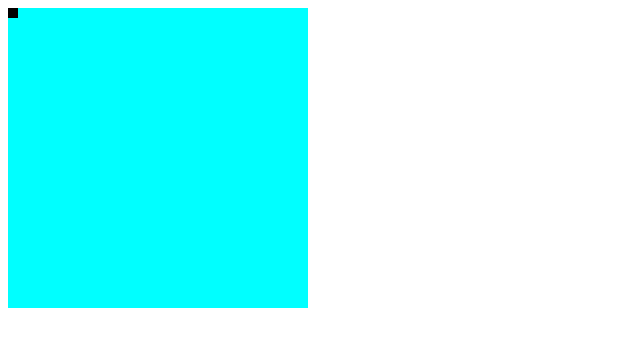
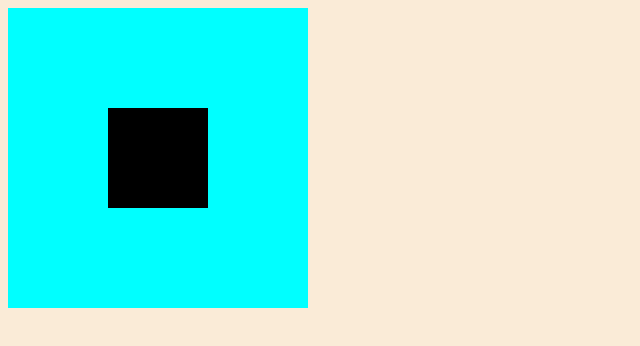
Before and after one commit to PJC-1/canvas, a plain HTML site: page index.html in a window 1280 px wide. Shown: the whole page, without its empty margins (0-640 px from the left). Drawn offline with Linux system fonts and the light colour scheme.

Commit message:
changed the background and fillRect position

```diff
--- a/app.js
+++ b/app.js
@@ -12,4 +12,4 @@ var ctx = canvas.getContext('2d');
 // fourth parameter is the height of the square being drawn onto the canvas.
 // mess around with the numbers to see it's effects, an example is
 // ctx.fillRect(100,100,100,100) would be centered.
-ctx.fillRect(0,0,10,10);
+ctx.fillRect(100,100,100,100);
--- a/style.css
+++ b/style.css
@@ -1,3 +1,6 @@
+body{
+  background: antiquewhite;
+}
 canvas{
   background: aqua;
 }
```
